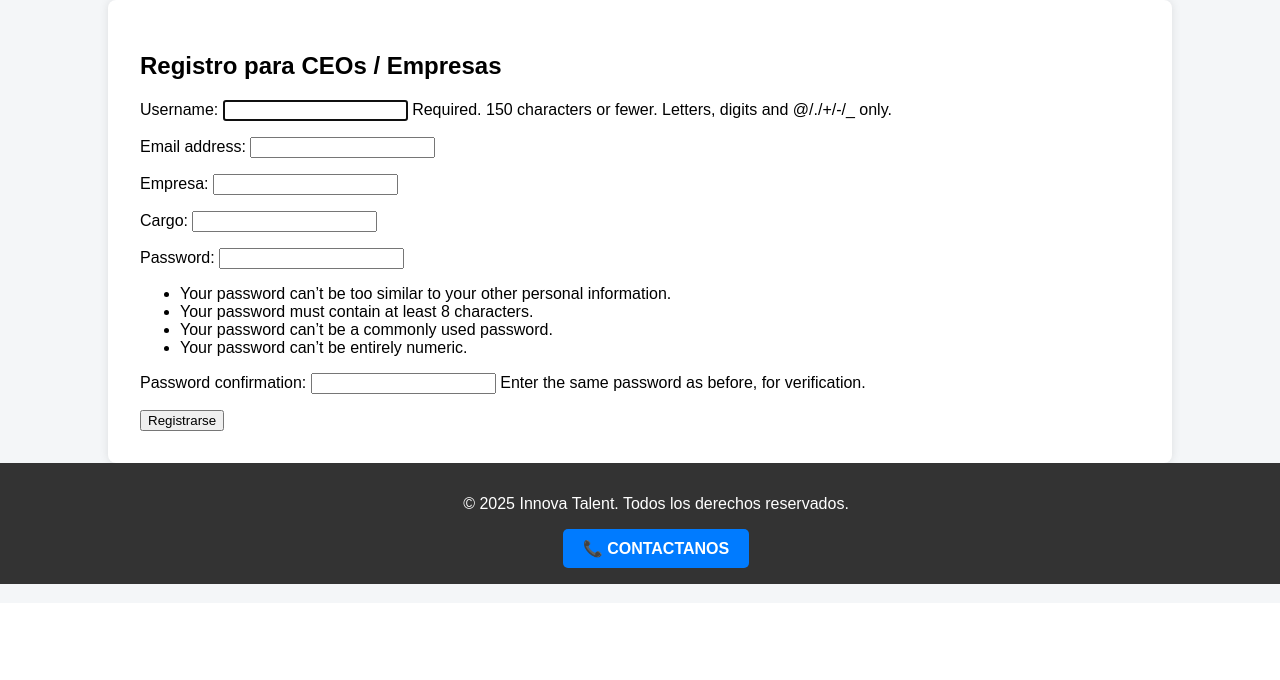
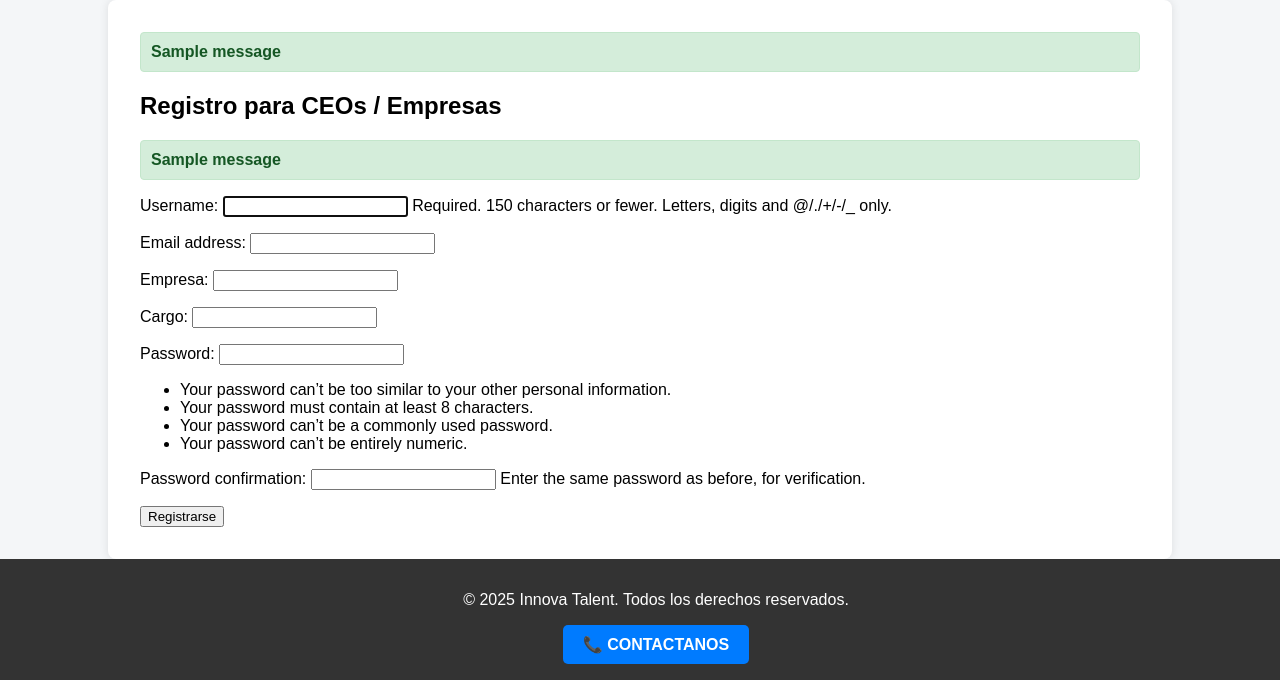
Before and after one commit to LeonelEJuan/Entrega-Proyecto-final-Python---Leonel-JUAN---CoderHouse, a Django app: page /registro/ in a window 1280 px wide. Shown: the part 197-877 px from the top of the page. Before the commit the page ends 781 px from the top, so only its background shows below. Run offline with Django 5.2, Linux system fonts and the light colour scheme; tables that the repository leaves empty hold one stand-in row (values such as "Sample post"); one stand-in notice (Sample message) is shown.

Commit message:
Mejoras en el registro y template base

```diff
--- a/core/templates/core/base.html
+++ b/core/templates/core/base.html
@@ -121,6 +121,7 @@
             border-radius: 8px;
             box-shadow: 0px 0px 10px rgba(0,0,0,0.1);
         }
+
         .btn-contacto {
             display: inline-block;
             background-color: #007BFF;
@@ -136,6 +137,15 @@
             background-color: #0056b3;
         }
 
+        .alert-success {
+            background-color: #d4edda;
+            color: #155724;
+            padding: 10px;
+            border-radius: 4px;
+            margin-bottom: 1rem;
+            border: 1px solid #c3e6cb;
+            font-weight: bold;
+        }
     </style>
     {% block extra_head %}{% endblock %}
 </head>
@@ -146,7 +156,6 @@
     </header>
 
     <nav>
-
         <a href="{% url 'home' %}">🏠 Inicio</a>
         <a href="{% url 'page_list' %}" style="background-color: #17a2b8; border-radius: 4px;">📚 Blog</a>
 
@@ -183,10 +192,15 @@
         {% else %}
             <a href="{% url 'login' %}" class="btn-login">🔐 Iniciar sesión</a>
         {% endif %}
-
     </nav>
 
     <main class="container">
+        {% if messages %}
+            {% for message in messages %}
+                <div class="alert-success">{{ message }}</div>
+            {% endfor %}
+        {% endif %}
+
         {% block content %}
         {% endblock %}
     </main>
@@ -201,7 +215,6 @@
         </div>
     </footer>
 
-
     {% if user.is_authenticated %}
     <script>
         const dropdown = document.querySelector('.dropdown');
--- a/core/templates/core/page_detail.html
+++ b/core/templates/core/page_detail.html
@@ -21,9 +21,9 @@
     <a href="{% url 'page_list' %}" style="margin-right: 1rem;">⬅ Volver a la lista</a>
 
     {% if user.is_authenticated and user == page.author %}
-      <a href="{% url 'page_edit' page.id %}" style="margin-right: 1rem;">✏️ Editar</a>
+      <a href="{% url 'edit_page' page.id %}" style="margin-right: 1rem;">✎ Editar</a>
 
-      <form method="post" action="{% url 'page_delete' page.id %}" style="display:inline;" onsubmit="return confirm('¿Estás seguro de que querés eliminar esta página? Esta acción no se puede deshacer.');">
+      <form method="post" action="{% url 'delete_page' page.id %}" style="display:inline;" onsubmit="return confirm('¿Estás seguro de que querés eliminar esta página? Esta acción no se puede deshacer.');">
         {% csrf_token %}
         <button type="submit" style="background: none; border: none; color: red; cursor: pointer;">
           🗑 Eliminar
--- a/core/templates/core/register.html
+++ b/core/templates/core/register.html
@@ -6,6 +6,13 @@
 
 {% block content %}
   <h2>Registro para CEOs / Empresas</h2>
+
+  {% if messages %}
+    {% for message in messages %}
+      <div class="alert-success">{{ message }}</div>
+    {% endfor %}
+  {% endif %}
+
   <form method="post">
     {% csrf_token %}
     {{ form.as_p }}
--- a/core/urls.py
+++ b/core/urls.py
@@ -3,8 +3,8 @@
 from . import views
 
 urlpatterns = [
-    path('', views.home, name='home'),  # 👈 inicio tipo landing
-    path('blog/', views.page_list, name='page_list'),  # 👈 lista de blogs
+    path('', views.home, name='home'),  #  inicio tipo landing
+    path('blog/', views.page_list, name='page_list'),  #  lista de blogs
     path('pages/<int:page_id>/', views.page_detail, name='page_detail'),
     path('registro/', views.register_ceo, name='register_ceo'),
     path('accounts/login/', auth_views.LoginView.as_view(), name='login'),
--- a/core/views.py
+++ b/core/views.py
@@ -2,6 +2,8 @@
 from django.contrib.auth.decorators import login_required
 from .models import Page
 from .forms import CEORegisterForm, PageForm, RecruitmentRequestForm
+from django.contrib import messages
+
 
 # Vista para listar páginas del blog
 def page_list(request):
@@ -13,16 +15,17 @@
     page = get_object_or_404(Page, id=page_id)
     return render(request, 'core/page_detail.html', {'page': page})
 
-# Vista para registrar un CEO o empresa
 def register_ceo(request):
     if request.method == 'POST':
         form = CEORegisterForm(request.POST)
         if form.is_valid():
             form.save()
-            return redirect('login')  # Redirige al login luego del registro
+            messages.success(request, '✅ ¡Registro exitoso! Iniciá sesión para continuar.')
+            return redirect('login')
     else:
         form = CEORegisterForm()
     return render(request, 'core/register.html', {'form': form})
+
 
 # Vista principal luego del login
 @login_required
@@ -78,5 +81,7 @@
     else:
         form = RecruitmentRequestForm()
     return render(request, 'core/recruitment_request_form.html', {'form': form})
+
+# Vista para la home (landing)
 def home(request):
     return render(request, 'core/home.html')
```
Lines whose indentation alone changed are shown as unchanged.
